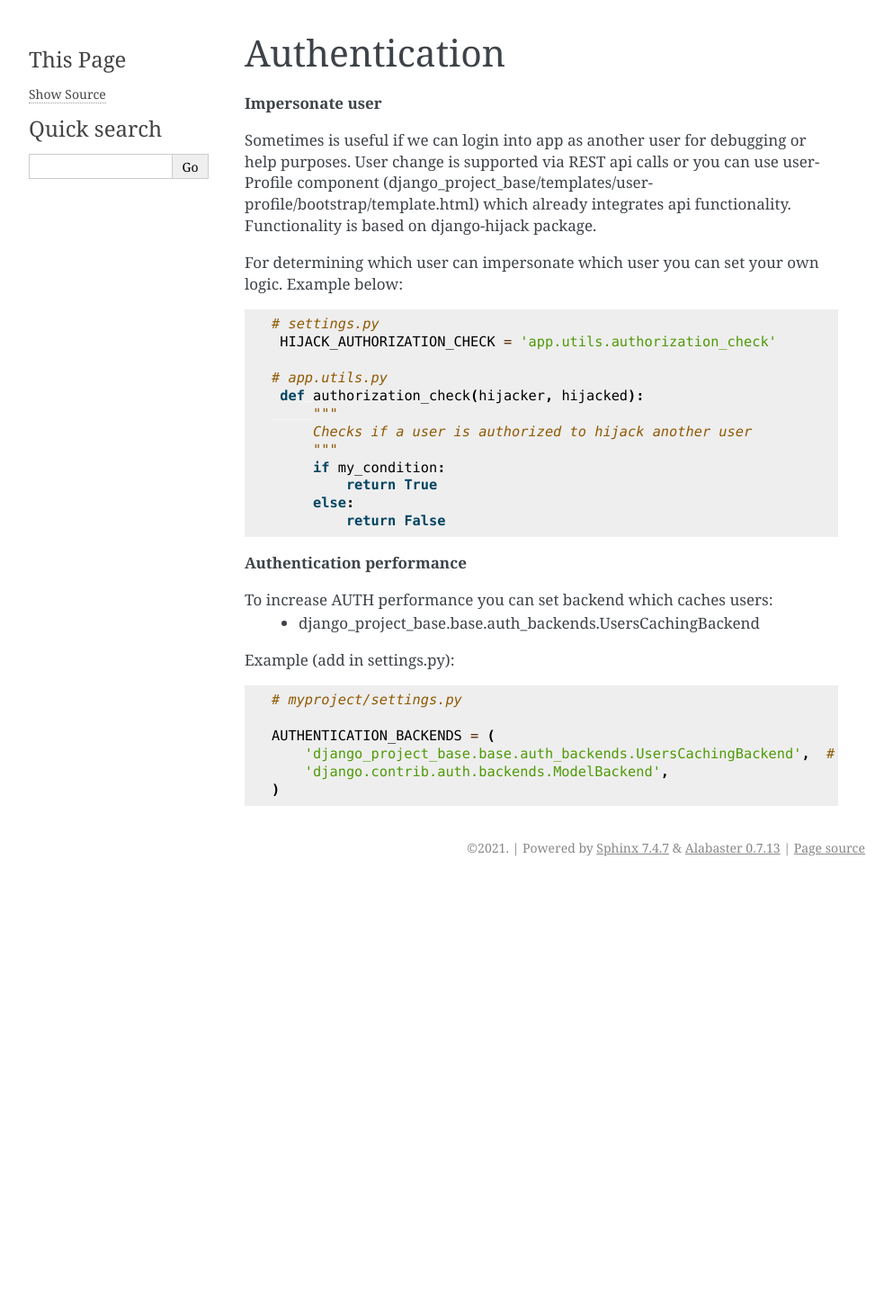
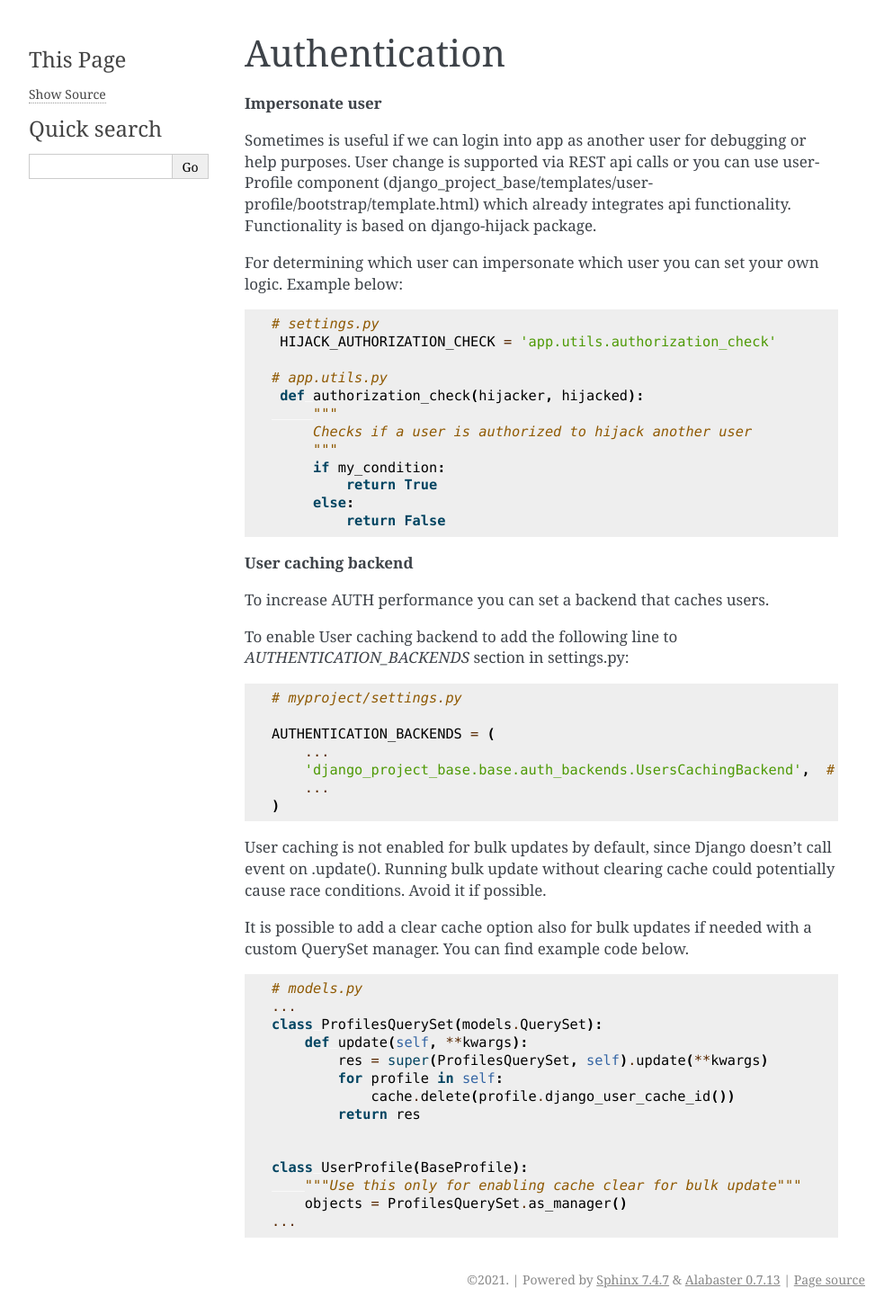
Before and after one commit to velis74/django-project-base, a Sphinx documentation site: the page built from docs/source/modules/authentication.rst, in a window 1280 px wide. Shown: the whole page at 90% size, without its empty margins (148-1141 px from the left). Built offline with Sphinx 7.4.7, drawn with Linux system fonts in a browser that asks for light colours; before the commit the page ends 982 px from its top, so only the background shows below that.

Commit message:
UsersCachingBackend

```diff
--- a/docs/source/modules/authentication.rst
+++ b/docs/source/modules/authentication.rst
@@ -26,19 +26,41 @@ For determining which user can impersonate which user you can set your own logic
             return False
 
 
-**Authentication performance**
+**User caching backend**
 
-To increase AUTH performance you can set backend which caches users:
-   - django_project_base.base.auth_backends.UsersCachingBackend
+To increase AUTH performance you can set a backend that caches users.
 
-
-Example (add in settings.py):
+To enable User caching backend to add the following line to *AUTHENTICATION_BACKENDS* section in settings.py:
 
 .. code-block:: python
 
    # myproject/settings.py
 
    AUTHENTICATION_BACKENDS = (
+       ...
        'django_project_base.base.auth_backends.UsersCachingBackend',  # cache users for auth to gain performance
-       'django.contrib.auth.backends.ModelBackend',
+       ...
    )
+
+User caching is not enabled for bulk updates by default, since Django doesn't call event on .update(). Running bulk
+update without clearing cache could potentially cause race conditions. Avoid it if possible.
+
+It is possible to add a clear cache option also for bulk updates if needed with a custom QuerySet manager. You can find
+example code below.
+
+.. code-block:: python
+
+  # models.py
+  ...
+  class ProfilesQuerySet(models.QuerySet):
+      def update(self, **kwargs):
+          res = super(ProfilesQuerySet, self).update(**kwargs)
+          for profile in self:
+              cache.delete(profile.django_user_cache_id())
+          return res
+
+
+  class UserProfile(BaseProfile):
+      """Use this only for enabling cache clear for bulk update"""
+      objects = ProfilesQuerySet.as_manager()
+  ...
```
Also changed, not shown: 7 other files.
